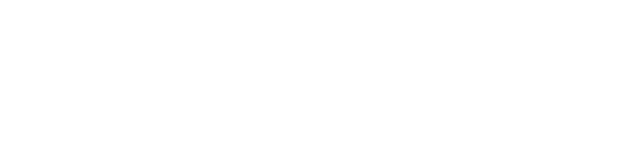
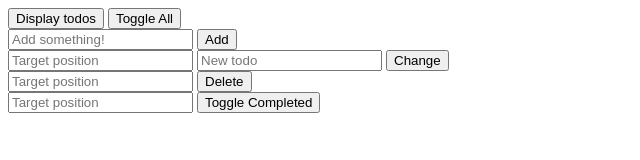
Before and after one commit to brianfajardo/todo-list, a plain HTML site: page index.html in a window 1280 px wide. Shown: the whole page, without its empty margins (0-640 px from the left). Drawn offline with Linux system fonts and the light colour scheme.

Commit message:
Add buttons and input fields for user. Create event handlers to manage user input and access todoList methods.

```diff
--- a/index.html
+++ b/index.html
@@ -6,8 +6,34 @@
     <title>Todo List</title>
 </head>
 
-<body
-    <script src="script.js"></script>
+<body>
+    <div>
+        <button onclick="handlers.displayTodos()">Display todos</button>
+<button onclick="handlers.toggleAll()">Toggle All</button>
+</div>
+
+<div>
+    <input id="addTodoInputText" type="text" placeholder="Add something!">
+    <button onclick="handlers.addTodo()">Add</button>
+</div>
+
+<div>
+    <input id="changeTodoInputPosition" type="number" placeholder="Target position">
+    <input id="changeTodoInputText" type="text" placeholder="New todo">
+    <button onclick="handlers.changeTodo()">Change</button>
+</div>
+
+<div>
+    <input id="deleteTodoInputPosition" type="number" placeholder="Target position">
+    <button onclick="handlers.deleteTodo()">Delete</button>
+</div>
+
+<div>
+    <input id="toggleCompletedInputPosition" type="number" placeholder="Target position">
+    <button onclick="handlers.toggleCompleted()">Toggle Completed</button>
+</div>
+
+<script src="script.js"></script>
 </body>
 
 </html>
--- a/script.js
+++ b/script.js
@@ -1,15 +1,17 @@
 var todoList = {
     todos: [],
     displayTodos: function () {
-        this.todos.forEach(function (todo) {
         if (this.todos.length === 0) {
             console.log("Add something to do!");
-            } else if (todo.completed === true) {
+        } else {
+            this.todos.forEach(function (todo) {
+                if (todo.completed === true) {
                     console.log("(X)", todo.todoText)
                 } else {
                     console.log("( )", todo.todoText);
                 }
-        }, this)
+            });
+        }
     },
     addTodo: function (newTodo) {
         this.todos.push({
@@ -19,7 +21,8 @@ var todoList = {
         this.displayTodos();
     },
     changeTodo: function (position, newTodo) {
-        this.todos[position].todoText = newTodo
+        this.todos[position].todoText = newTodo;
+        this.todos[position].completed = false;
         this.displayTodos();
     },
     deleteTodo: function (position) {
@@ -48,3 +51,34 @@ var todoList = {
         this.displayTodos();
     }
 }
+
+var handlers = {
+    displayTodos: function () {
+        todoList.displayTodos();
+    },
+    toggleAll: function () {
+        todoList.toggleAll();
+    },
+    addTodo: function () {
+        var addTodoInputText = document.getElementById('addTodoInputText');
+        todoList.addTodo(addTodoInputText.value);
+        addTodoInputText.value = "";
+    },
+    changeTodo: function () {
+        var changeTodoInputPosition = document.getElementById('changeTodoInputPosition');
+        var changeTodoInputText = document.getElementById('changeTodoInputText');
+        todoList.changeTodo(changeTodoInputPosition.valueAsNumber, changeTodoInputText.value);
+        changeTodoInputPosition.value = "";
+        changeTodoInputText.value = "";
+    },
+    deleteTodo: function () {
+        var deleteTodoInputPosition = document.getElementById('deleteTodoInputPosition');
+        todoList.deleteTodo(deleteTodoInputPosition.valueAsNumber);
+        deleteTodoInputPosition.value = "";
+    },
+    toggleCompleted: function () {
+        var toggleCompletedInputPosition = document.getElementById('toggleCompletedInputPosition');
+        todoList.toggleCompleted(toggleCompletedInputPosition.valueAsNumber);
+        toggleCompletedInputPosition.value = "";
+    }
+}
```
Lines whose indentation alone changed are shown as unchanged.
